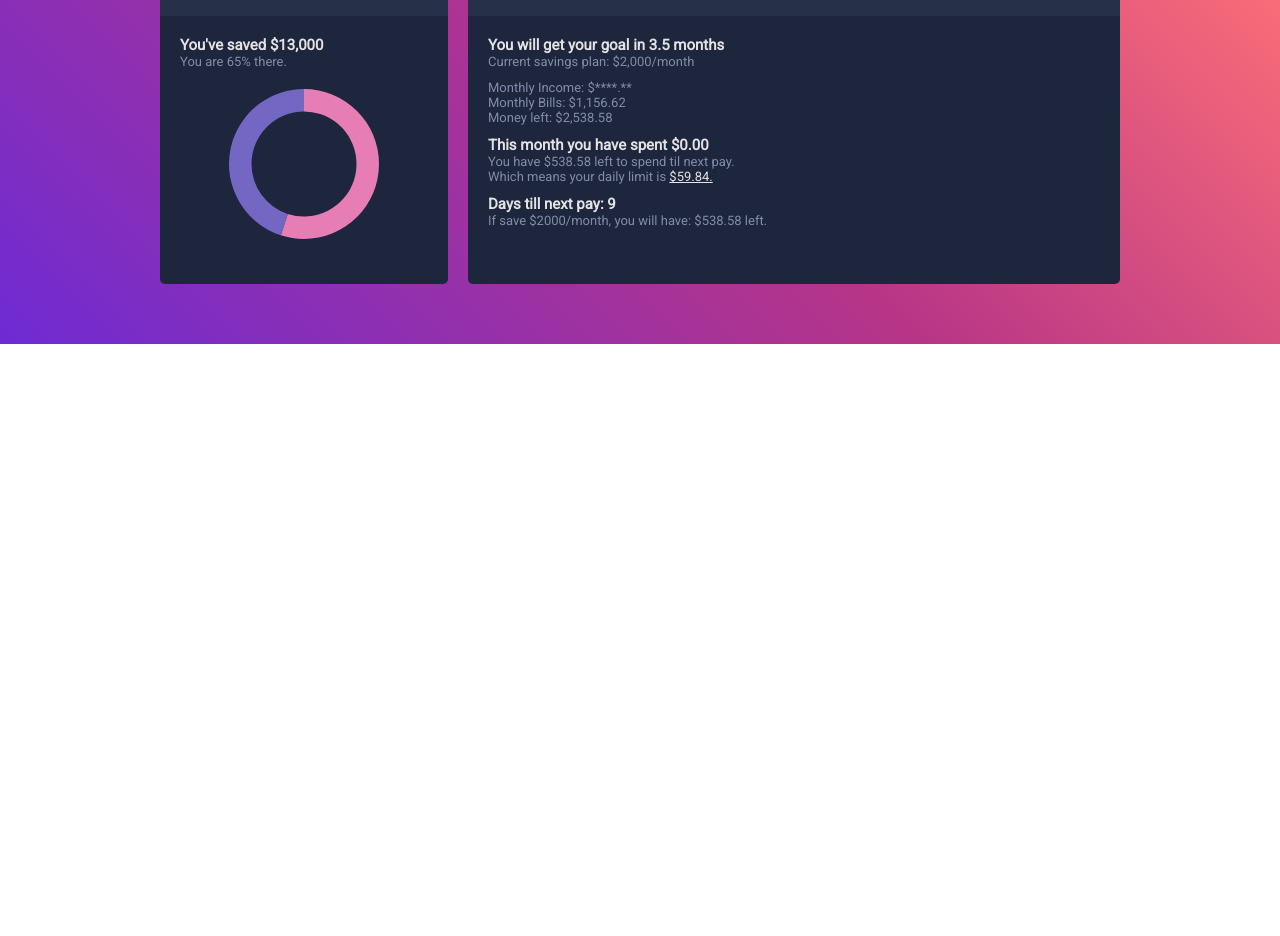
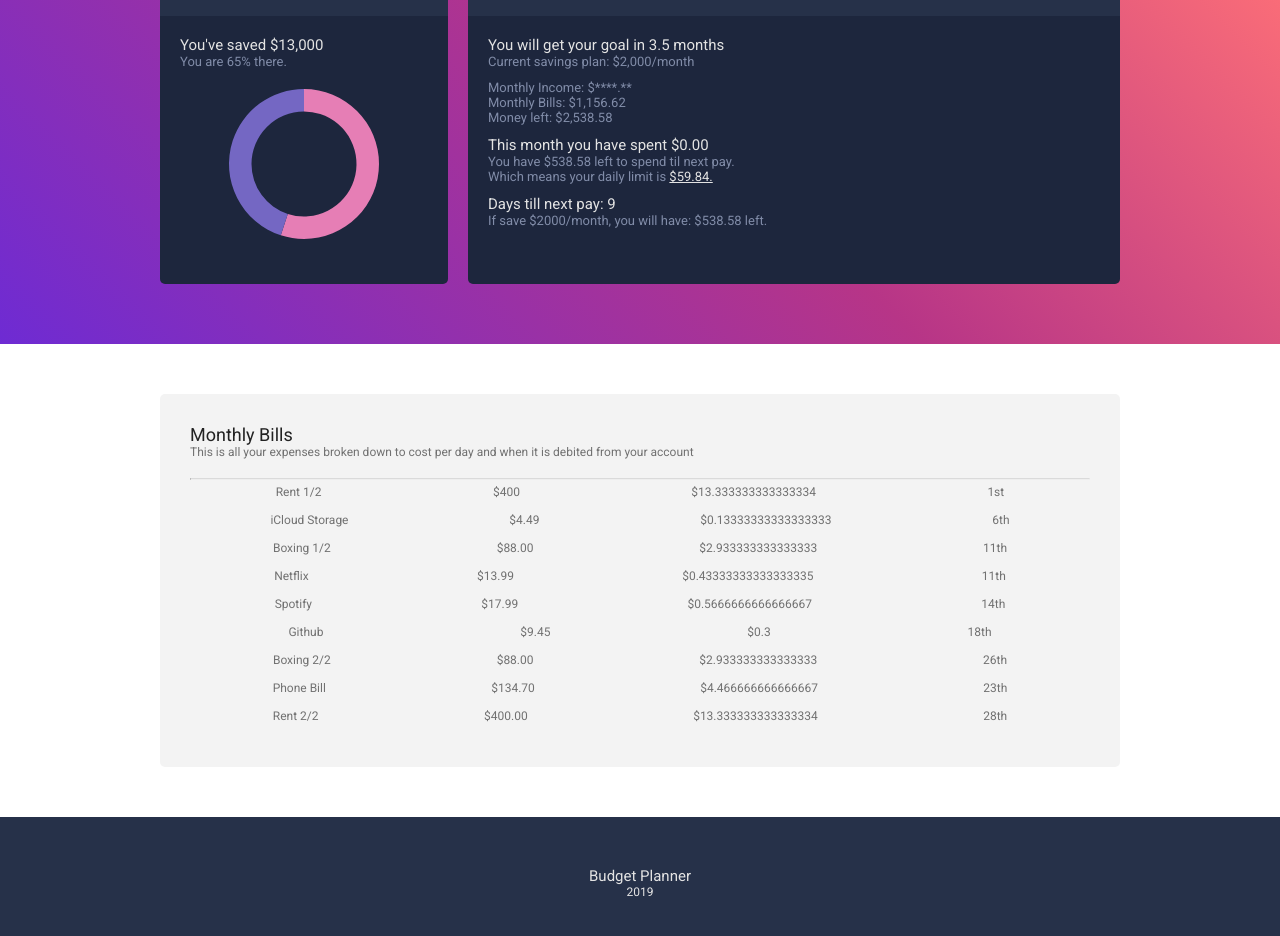
Before and after one commit to andrewbdesign/budget-planner, a React (Create React App) app in the folder client/: page /dashboard in a window 1280 px wide. Shown: the part 380-1316 px from the top of the page. Before the commit the page ends 800 px from the top, so only its background shows below. Built offline with nearby package versions, Linux system fonts and the light colour scheme.

Commit message:
added bill section

```diff
--- a/client/src/assets/styles/_fonts.scss
+++ b/client/src/assets/styles/_fonts.scss
@@ -1,11 +1,20 @@
-@import url('https://fonts.googleapis.com/css?family=Roboto&display=swap');
+@import url('https://fonts.googleapis.com/css?family=Roboto:400,700&display=swap');
 
-h1, h2, h3, h4, h5, h6, p, a {
+h1,
+h2,
+h3,
+h4,
+h5,
+h6,
+p,
+a {
   font-family: 'Roboto', sans-serif;
   margin: 0;
   padding: 0;
+  font-weight: 400;
 }
 
-p, a {
+p,
+a {
   font-size: 1.6rem;
 }
--- /dev/null
+++ b/client/src/assets/styles/_footer.scss
@@ -0,0 +1,10 @@
+footer {
+  background: $navy;
+  color: $white;
+  text-align: center;
+  padding: 50px 0;
+
+  p {
+    font-size: 1.2rem;
+  }
+}
--- /dev/null
+++ b/client/src/assets/styles/_monthly-expenses.scss
@@ -0,0 +1,31 @@
+.monthly-expenses {
+  padding: 50px 0;
+  background: #fff;
+  color: #222;
+
+  .monthly-expenses__body {
+    background: #f3f3f3;
+    padding: 30px;
+    border-radius: 5px;
+  }
+
+  h1 {
+    font-size: 1.8rem;
+    // font-weight: bold;
+  }
+
+  p {
+    color: #717171;
+    font-size: 1.2rem;
+    padding-bottom: 14px;
+  }
+
+  hr {
+    border-top: 1px solid #dadada;
+  }
+
+  .bill {
+    display: flex;
+    justify-content: space-around;
+  }
+}
--- a/client/src/assets/styles/index.scss
+++ b/client/src/assets/styles/index.scss
@@ -2,4 +2,6 @@
 @import 'fonts.scss';
 @import 'base.scss';
 @import 'navbar.scss';
+@import 'footer.scss';
 @import 'dashboard.scss';
+@import 'monthly-expenses.scss';
--- a/client/src/components/App.js
+++ b/client/src/components/App.js
@@ -2,6 +2,7 @@ import React, { Fragment } from 'react'
 import { BrowserRouter as Router, Route } from 'react-router-dom'
 
 import Navbar from './layout/Navbar'
+import Footer from './layout/Footer'
 import Dashboard from './dashboard/Dashboard'
 import Expenses from './expenses/Expenses'
 import Goals from './goals/Goals'
@@ -14,6 +15,7 @@ const App = () => {
         <Route exact path="/dashboard" component={Dashboard}/>
         <Route exact path="/expenses" component={Expenses}/>
         <Route exact path="/goals" component={Goals}/>
+        <Footer/>
       </Router>
     </Fragment>
   )
--- a/client/src/components/dashboard/Dashboard.js
+++ b/client/src/components/dashboard/Dashboard.js
@@ -1,10 +1,12 @@
-import React from 'react';
-import Overview from './Overview';
-import Progress from './Progress';
-import Summary from './Summary';
+import React, { Fragment } from 'react';
+import Overview from './Overview/Overview';
+import Progress from './Overview/Progress';
+import Summary from './Overview/Summary';
+import MonthlyExpenses from './MonthlyExpenses/MonthlyExpenses';
 
 const Dashboard = () => {
   return (
+    <Fragment>
       <section className="dashboard">
         <div className="container">
           <Overview />
@@ -14,6 +16,8 @@ const Dashboard = () => {
           </div>
         </div>
       </section>
+      <MonthlyExpenses />
+    </Fragment>
   );
 };
 
--- /dev/null
+++ b/client/src/components/dashboard/MonthlyExpenses/MonthlyExpenses.js
@@ -0,0 +1,91 @@
+import React from 'react';
+
+const MonthlyExpenses = () => {
+  const bills = [
+    {
+      title: 'Rent 1/2',
+      cost: '400',
+      date: '1st',
+      paid: true,
+    },
+    {
+      title: 'iCloud Storage',
+      cost: '4.49',
+      date: '6th',
+      paid: true,
+    },
+    {
+      title: 'Boxing 1/2',
+      cost: '88.00',
+      date: '11th',
+      paid: true,
+    },
+    {
+      title: 'Netflix',
+      cost: '13.99',
+      date: '11th',
+      paid: false,
+    },
+    {
+      title: 'Spotify',
+      cost: '17.99',
+      date: '14th',
+      paid: false,
+    },
+    {
+      title: 'Github',
+      cost: '9.45',
+      date: '18th',
+      paid: false,
+    },
+    {
+      title: 'Boxing 2/2',
+      cost: '88.00',
+      date: '26th',
+      paid: false,
+    },
+    {
+      title: 'Phone Bill',
+      cost: '134.70',
+      date: '23th',
+      paid: false,
+    },
+    {
+      title: 'Rent 2/2',
+      cost: '400.00',
+      date: '28th',
+      paid: false,
+    },
+  ];
+
+  const renderBills = () => {
+    return bills.map((bill, index) => {
+      return (
+        <div key={index} className="bill">
+          <p>{bill.title}</p>
+          <p>${bill.cost}</p>
+          <p>${parseInt(bill.cost) / 30}</p>
+          <p>{bill.date}</p>
+        </div>
+      );
+    });
+  };
+
+  return (
+    <section className="monthly-expenses">
+      <div className="container">
+        <div className="monthly-expenses__body">
+          <h1>Monthly Bills</h1>
+          <p>
+            This is all your expenses broken down to cost per day and when it is
+            debited from your account
+          </p>
+          <hr />
+          {renderBills()}
+        </div>
+      </div>
+    </section>
+  );
+};
+
+export default MonthlyExpenses;
--- a/client/src/components/layout/Footer.js
+++ b/client/src/components/layout/Footer.js
@@ -0,0 +1,14 @@
+import React from 'react';
+
+const Footer = () => {
+  return (
+    <footer>
+      <div className="container">
+        <h2>Budget Planner</h2>
+        <p>{new Date().getFullYear()}</p>
+      </div>
+    </footer>
+  );
+};
+
+export default Footer;
```
Also changed, not shown: client/src/components/dashboard/Overview/Overview.js (renamed from client/src/components/dashboard/Overview.js), client/src/components/dashboard/Overview/Progress.js (renamed from client/src/components/dashboard/Progress.js), client/src/components/dashboard/Overview/ProgressChart.js (renamed from client/src/components/dashboard/ProgressChart.js), client/src/components/dashboard/Overview/Summary.js (renamed from client/src/components/dashboard/Summary.js). Lines whose indentation alone changed are shown as unchanged.
